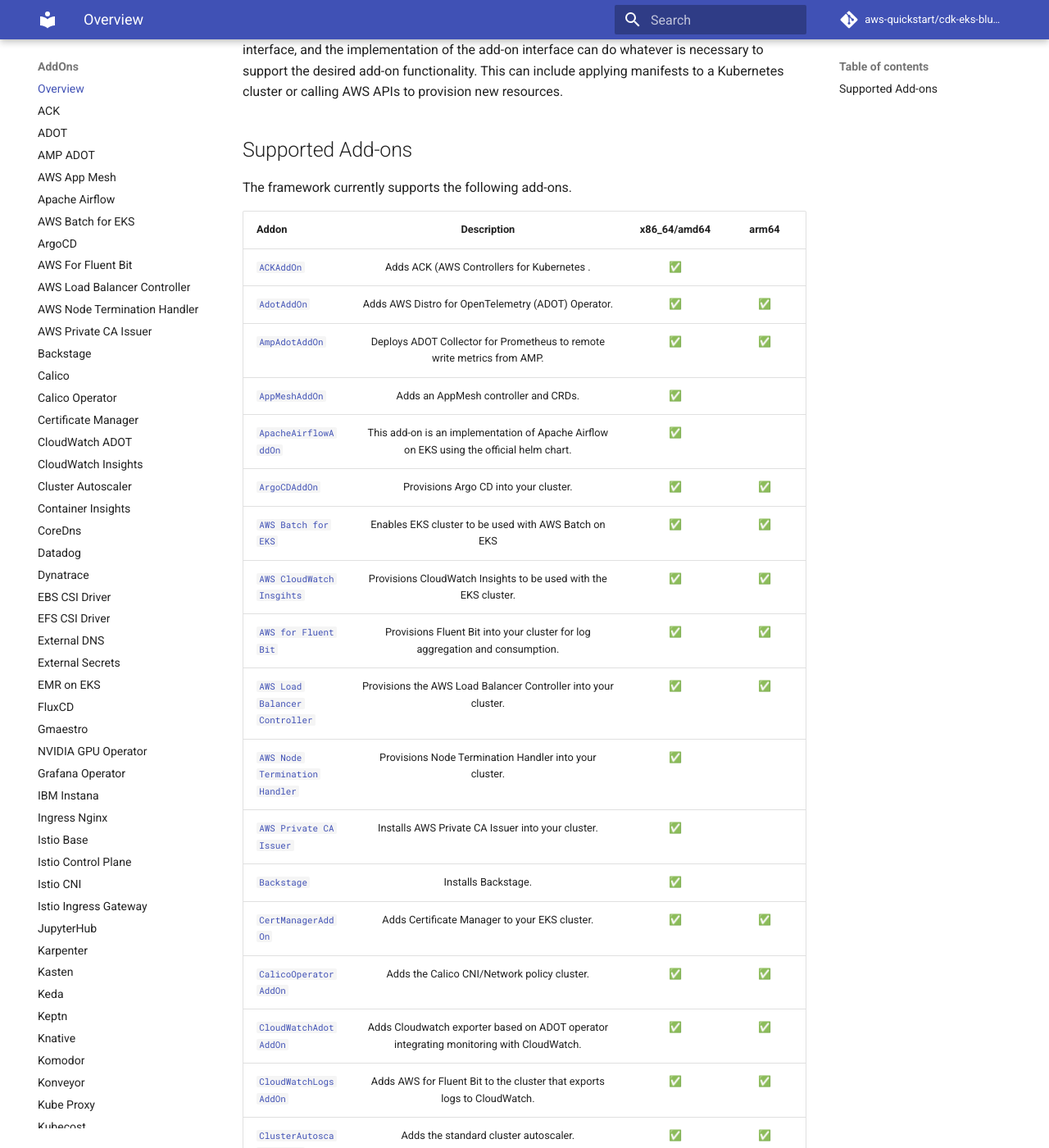
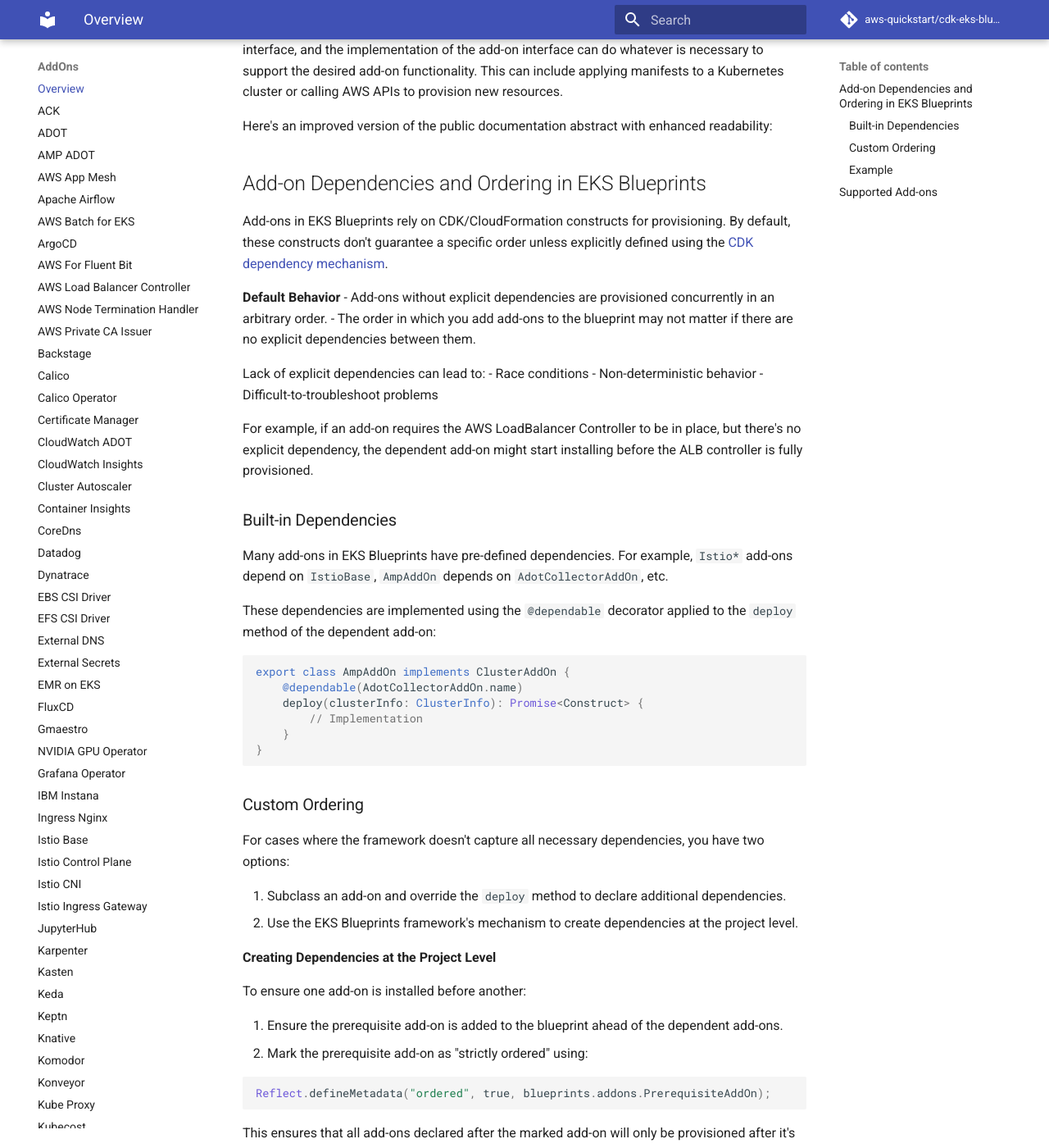
Before and after one commit to aws-quickstart/cdk-eks-blueprints, an MkDocs documentation site: the page built from docs/addons/index.md, in a window 1280 px wide and 1400 px high, scrolled down 298 px. Shown: the whole window at 82% size. Built offline with MkDocs 1.6.1 and Material for MkDocs 9.7.7, drawn with Linux system fonts in a browser that asks for light colours; comment, search, counter and statistics services are not loaded; some of the changed text lies outside the part shown.

Commit message:
added a section on add-on ordering

````diff
--- a/docs/addons/index.md
+++ b/docs/addons/index.md
@@ -3,6 +3,76 @@
 The `eks-blueprints` framework leverages a modular approach to managing [Add-ons](https://kubernetes.io/docs/concepts/cluster-administration/addons/) that run within the context of a Kubernetes cluster. Customers are free to select the add-ons that run in each of their blueprint clusters.
 
 Within the context of the `eks-blueprints` framework, an add-on is abstracted as `ClusterAddOn` interface, and the implementation of the add-on interface can do whatever is necessary to support the desired add-on functionality. This can include applying manifests to a Kubernetes cluster or calling AWS APIs to provision new resources.
+
+Here's an improved version of the public documentation abstract with enhanced readability:
+
+## Add-on Dependencies and Ordering in EKS Blueprints
+
+Add-ons in EKS Blueprints rely on CDK/CloudFormation constructs for provisioning. By default, these constructs don't guarantee a specific order unless explicitly defined using the [CDK dependency mechanism](https://docs.aws.amazon.com/cdk/api/v2/docs/aws-cdk-lib-readme.html#dependencies).
+
+**Default Behavior**
+- Add-ons without explicit dependencies are provisioned concurrently in an arbitrary order.
+- The order in which you add add-ons to the blueprint may not matter if there are no explicit dependencies between them.
+
+Lack of explicit dependencies can lead to:
+- Race conditions
+- Non-deterministic behavior
+- Difficult-to-troubleshoot problems
+
+For example, if an add-on requires the AWS LoadBalancer Controller to be in place, but there's no explicit dependency, the dependent add-on might start installing before the ALB controller is fully provisioned.
+
+### Built-in Dependencies
+
+Many add-ons in EKS Blueprints have pre-defined dependencies. For example, `Istio*` add-ons depend on `IstioBase`, `AmpAddOn` depends on `AdotCollectorAddOn`, etc.
+
+These dependencies are implemented using the `@dependable` decorator applied to the `deploy` method of the dependent add-on:
+
+```typescript
+export class AmpAddOn implements ClusterAddOn {
+    @dependable(AdotCollectorAddOn.name)
+    deploy(clusterInfo: ClusterInfo): Promise<Construct> {
+        // Implementation
+    }
+}
+```
+
+### Custom Ordering
+
+For cases where the framework doesn't capture all necessary dependencies, you have two options:
+
+1. Subclass an add-on and override the `deploy` method to declare additional dependencies.
+2. Use the EKS Blueprints framework's mechanism to create dependencies at the project level.
+
+**Creating Dependencies at the Project Level**
+
+To ensure one add-on is installed before another:
+
+1. Ensure the prerequisite add-on is added to the blueprint ahead of the dependent add-ons.
+2. Mark the prerequisite add-on as "strictly ordered" using:
+
+```typescript
+Reflect.defineMetadata("ordered", true, blueprints.addons.PrerequisiteAddOn);
+```
+
+This ensures that all add-ons declared after the marked add-on will only be provisioned after it's successfully deployed.
+
+### Example
+
+```typescript
+// Enable detailed logging
+blueprints.utils.logger.settings.minLevel = 1;
+
+// Mark AwsLoadBalancerControllerAddOn as requiring strict ordering
+Reflect.defineMetadata("ordered", true, blueprints.addons.AwsLoadBalancerControllerAddOn);
+
+blueprints.EksBlueprint.builder()
+    .addOns(new VpcCniAddon) // add all add-ons that do NOT need to depend on ALB before the ALB add-on
+    .addOns(new AwsLoadBalancerControllerAddOn())
+    .addOns(new MyAddOn()) // Automatically depends on AwsLoadBalancerControllerAddOn
+    .build(...);
+```
+
+Note: You can mark multiple add-ons as `ordered` if needed.
 
 ## Supported Add-ons
 
````
Also changed, not shown: 1 other file.
